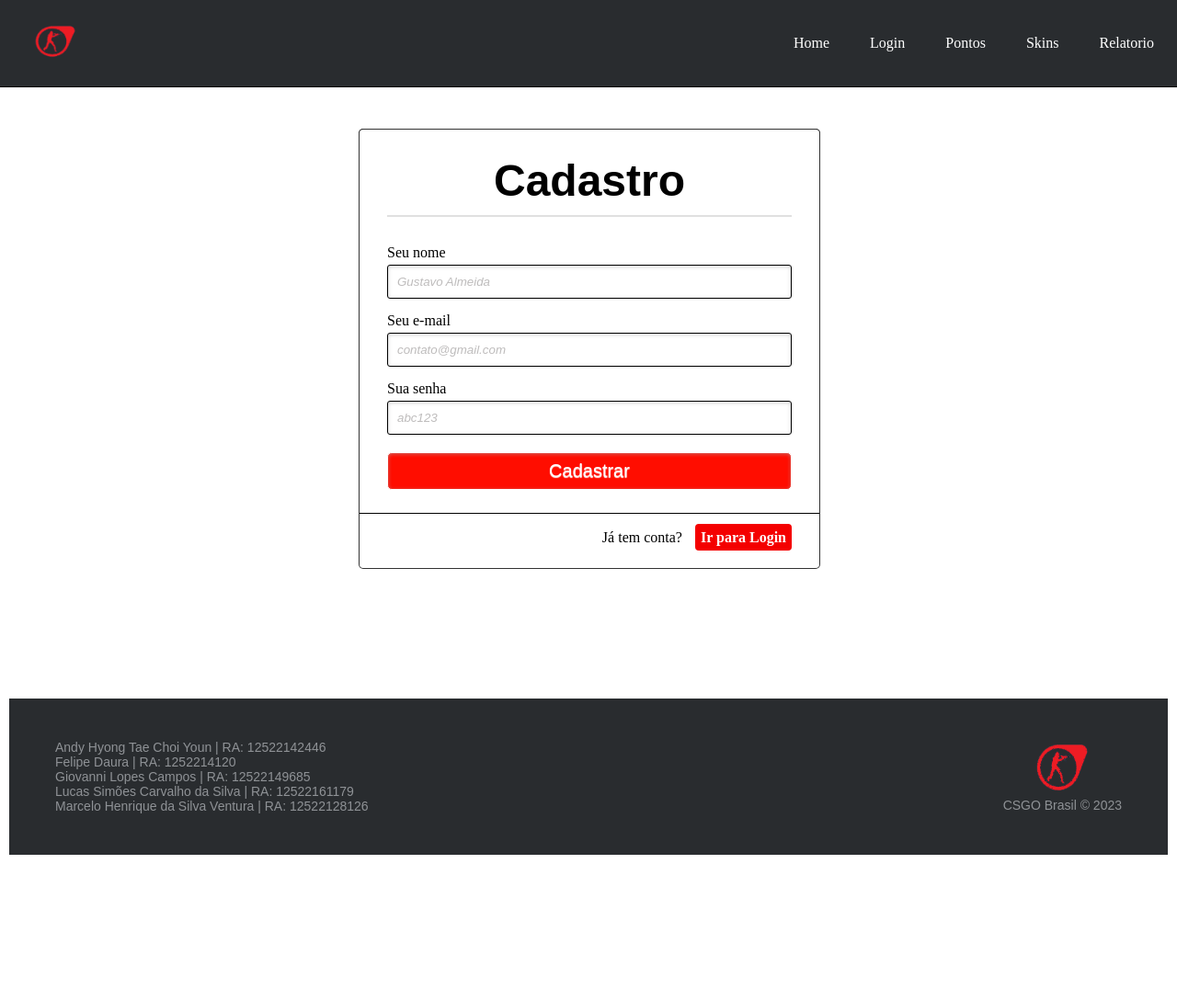
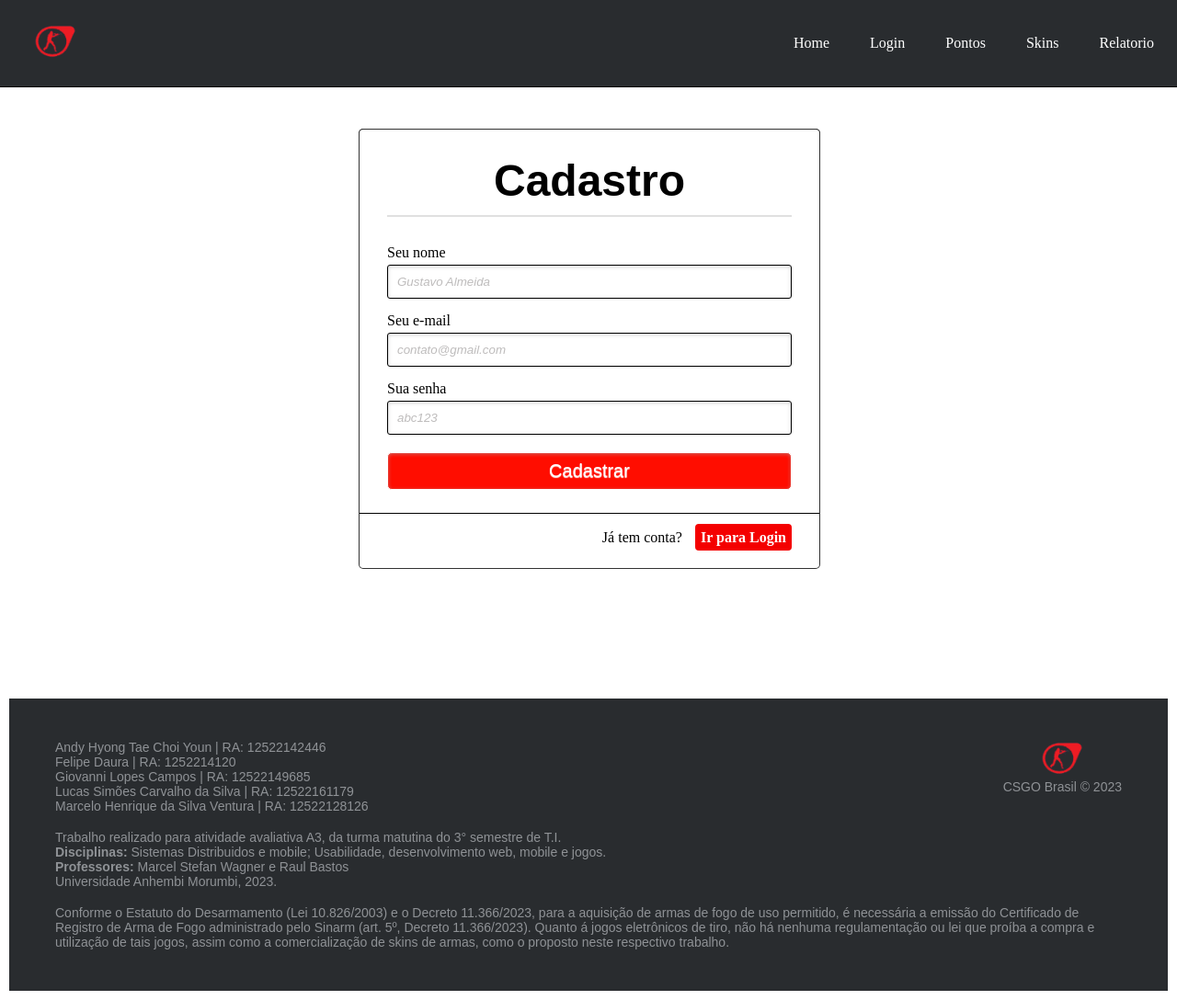
Before and after one commit to LucasSimoesSilva/CSGOBrasil, a plain HTML site: page front-end/cadastroPage/registro.html in a window 1280 px wide. Shown: the whole page at 92% size. Before the commit the page ends 940 px from the top, so only its background shows below. Drawn offline with Linux system fonts and the light colour scheme.

Commit message:
registro.html

```diff
--- a/front-end/cadastroPage/registro.html
+++ b/front-end/cadastroPage/registro.html
@@ -95,7 +95,7 @@
     <!-- Rodapé -->
 	<footer class="footer-distributed">
 		<div class="footer-right">
-        <div class="logo3">
+			<div class="logo">
 				<img src="../images/logo.png" alt="Logo">
 			</div>
 			<p>CSGO Brasil &copy; 2023</p>
@@ -108,6 +108,17 @@
 			<p>Lucas Simões Carvalho da Silva | RA: 12522161179</p>
 			<p>Marcelo Henrique da Silva Ventura | RA: 12522128126</p>
 			</p>
+			<br>
+			<p class="footer-description">
+				<p>Trabalho realizado para atividade avaliativa A3, da turma matutina do 3° semestre de T.I. </p>
+				<p><b>Disciplinas:</b> Sistemas Distribuidos e mobile; Usabilidade, desenvolvimento web, mobile e jogos.</p>
+				<p><b>Professores:</b> Marcel Stefan Wagner e Raul Bastos</p>
+				<p>Universidade Anhembi Morumbi, 2023.</p>
+				<br>
+				<p>Conforme o Estatuto do Desarmamento (Lei 10.826/2003) e o Decreto 11.366/2023, para a aquisição de armas de fogo de uso permitido, é necessária a emissão do Certificado de Registro de Arma de Fogo administrado pelo Sinarm (art. 5º, Decreto 11.366/2023).
+					Quanto á jogos eletrônicos de tiro, não há nenhuma regulamentação ou lei que proíba a compra e utilização de tais jogos, assim como a comercialização de skins de armas, como o proposto neste respectivo trabalho.
+				</p>
+			</p>
 		</div>
 	</footer>
 
```
Lines whose indentation alone changed are shown as unchanged.
